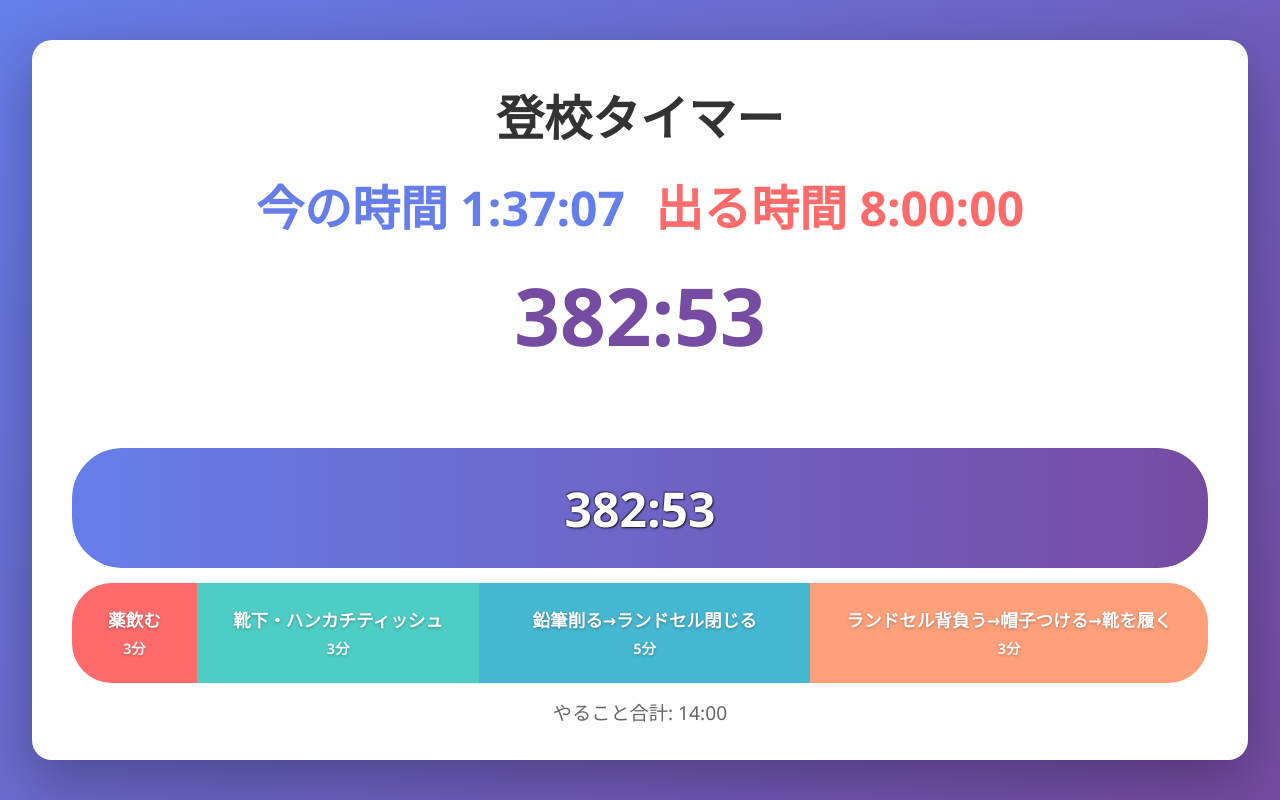
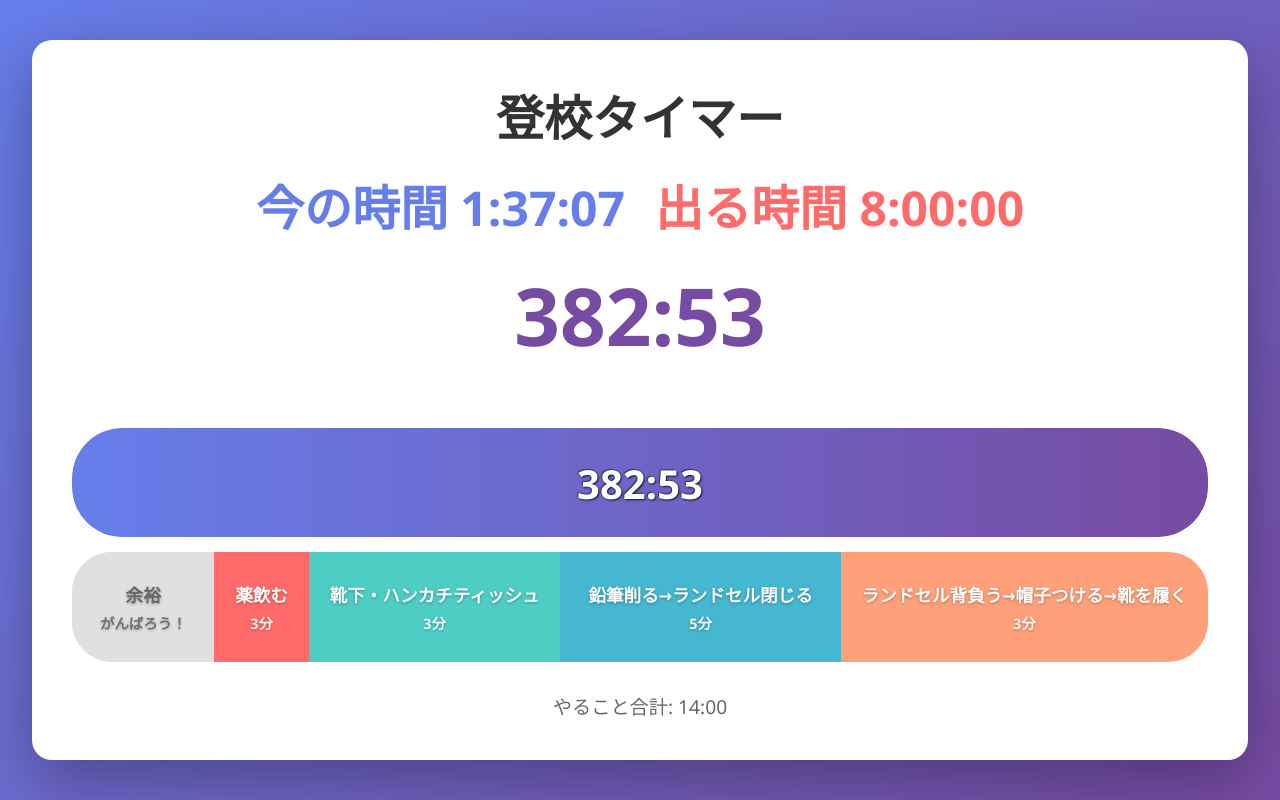
Before and after one commit to yasuraok/timer, a plain HTML site: page index.html in a window 1280 px wide. Drawn offline with Linux system fonts and the light colour scheme.

Commit message:
バーを大きく

```diff
--- a/app.js
+++ b/app.js
@@ -81,6 +81,34 @@ function renderTasks() {
 
     // 全タスクの合計時間を計算
     const totalDuration = tasks.reduce((sum, task) => sum + task.duration, 0);
+
+    // バッファー時間セグメントを最初に追加
+    if (config && config.bufferMinutes > 0) {
+        const bufferSegment = document.createElement('div');
+        bufferSegment.className = 'task-segment buffer-segment';
+        bufferSegment.style.backgroundColor = '#e0e0e0';
+        bufferSegment.style.flexGrow = config.bufferMinutes.toString();
+
+        // 状況に応じたメッセージを表示
+        const completedCount = completedTasks.size;
+        const totalCount = tasks.length;
+        let message = '';
+
+        if (completedCount === 0) {
+            message = 'がんばろう！';
+        } else if (completedCount === totalCount) {
+            message = 'よくできました！';
+        } else {
+            message = `あと${totalCount - completedCount}つ！`;
+        }
+
+        bufferSegment.innerHTML = `
+            <div class="task-name-label">余裕</div>
+            <div class="task-duration-label">${message}</div>
+        `;
+
+        tasksBar.appendChild(bufferSegment);
+    }
 
     // タスクをソート: 1. 完了済みが左、未完了が右 2. 元の定義順
     const sortedTaskIndices = tasks
--- a/style.css
+++ b/style.css
@@ -20,12 +20,16 @@ body {
     padding: 40px;
     max-width: 1200px;
     width: 100%;
+    height: 90vh;
     box-shadow: 0 20px 60px rgba(0, 0, 0, 0.3);
+    display: flex;
+    flex-direction: column;
 }
 
 .timer-section {
     text-align: center;
-    margin-bottom: 40px;
+    margin-bottom: 20px;
+    flex-shrink: 0;
 }
 
 h1 {
@@ -78,19 +82,21 @@ h2 {
 }
 
 .progress-section {
-    margin-bottom: 40px;
+    flex-grow: 1;
+    display: flex;
+    flex-direction: column;
+    gap: 15px;
 }
 
 /* 残り時間バー */
 .remaining-time-bar-container {
     width: 100%;
-    height: 100px;
+    flex: 1;
     background: #f0f0f0;
     border-radius: 50px;
     overflow: hidden;
     position: relative;
     box-shadow: inset 0 2px 10px rgba(0, 0, 0, 0.1);
-    margin-bottom: 15px;
     display: flex;
     justify-content: flex-end;
 }
@@ -119,7 +125,7 @@ h2 {
 /* タスクバー */
 .tasks-bar-container {
     width: 100%;
-    height: 80px;
+    flex: 1;
     background: #f0f0f0;
     border-radius: 40px;
     overflow: hidden;
@@ -154,7 +160,17 @@ h2 {
     opacity: 0.6;
 }
 
-.task-segment:hover:not(.completed) {
+.task-segment.buffer-segment {
+    background-color: #e0e0e0 !important;
+    color: #666;
+    cursor: default;
+}
+
+.task-segment.buffer-segment:hover {
+    filter: none;
+}
+
+.task-segment:hover:not(.completed):not(.buffer-segment) {
     filter: brightness(1.1);
 }
 
@@ -174,6 +190,7 @@ h2 {
     margin-top: 15px;
     font-size: 1.2em;
     color: #666;
+    flex-shrink: 0;
 }
 
 /* タブレット横置き対応 */
@@ -197,16 +214,4 @@ h2 {
     .countdown-text {
         font-size: 5em;
     }
-
-    .remaining-time-bar-container {
-        height: 120px;
-    }
-
-    .remaining-time-text {
-        font-size: 3em;
-    }
-
-    .tasks-bar-container {
-        height: 100px;
-    }
 }
```
